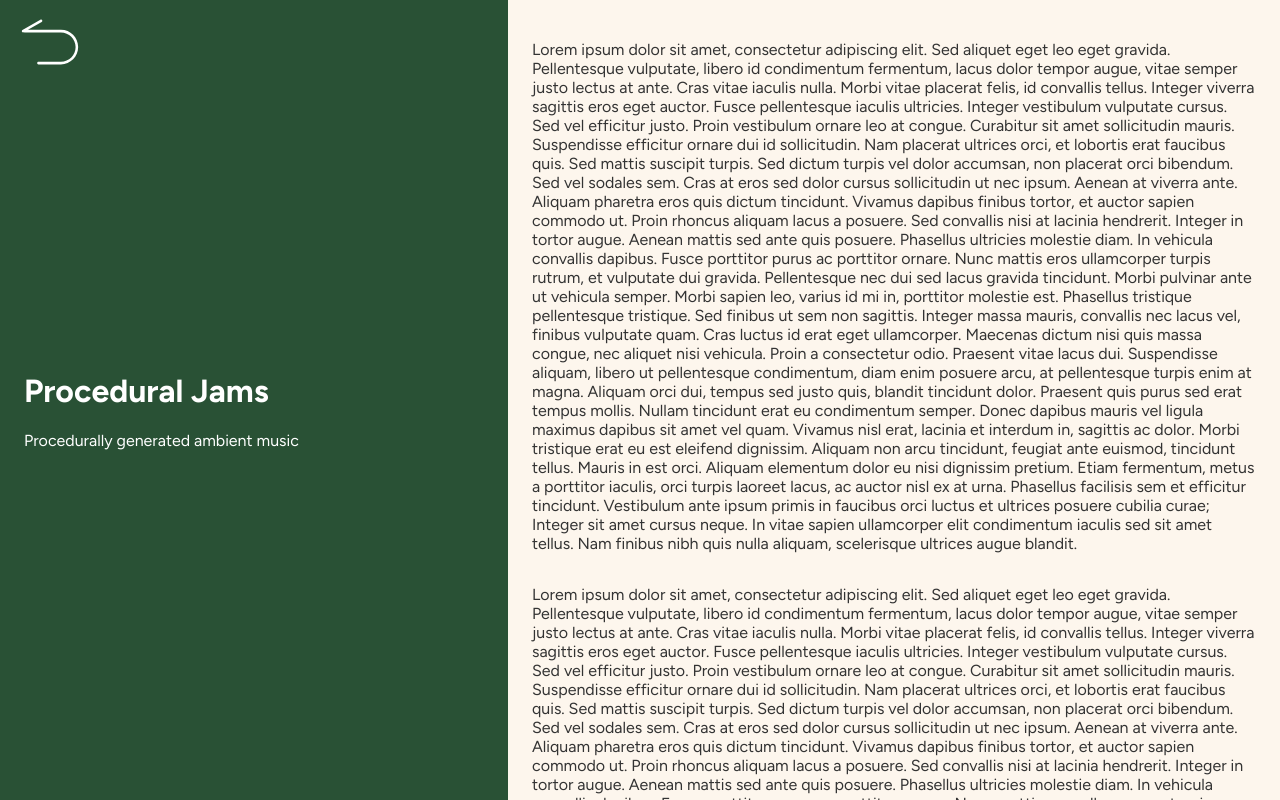
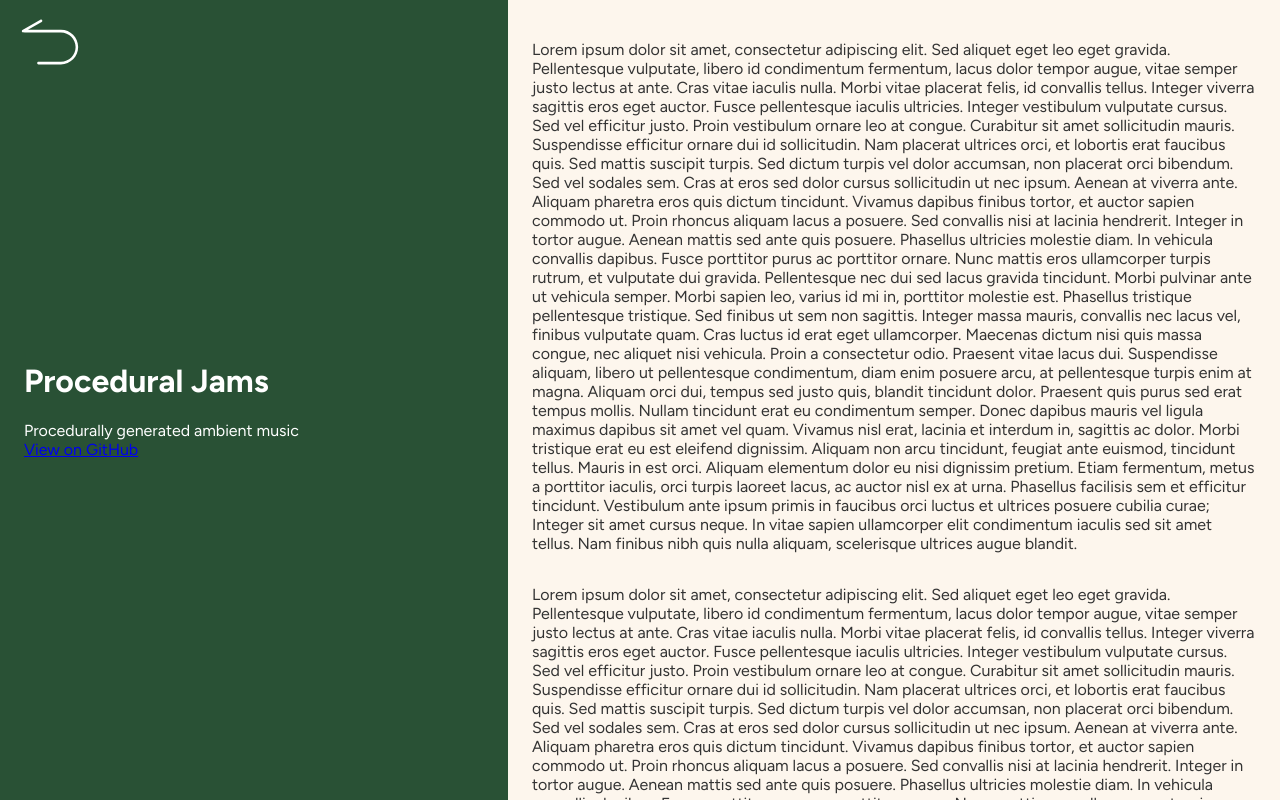
Before and after one commit to apratt957/2024portfolio, a Next.js app: page /procedural-jams in a window 1280 px wide. Built offline with nearby package versions, Linux system fonts and the light colour scheme.

Commit message:
separate header component

```diff
--- a/src/app/(work)/procedural-jams/page.tsx
+++ b/src/app/(work)/procedural-jams/page.tsx
@@ -1,44 +1,22 @@
 "use client";
 
-import { motion } from "framer-motion";
 import styles from "../page.module.css";
 import { work } from "@/app/work";
 import { findCurrentProject } from "@/helpers";
-import Image from "next/image";
+import Header from "@/app/Header";
 
-export default function KeepingTime() {
-  const handleBackButtonClick = () => {
-    window.location.href = "/";
-  };
-
+export default function ProceduralJams() {
   const projectName = "Procedural Jams";
   const currentProject = findCurrentProject(projectName, work) as {
     title: string;
     description: string;
     backgroundColor: string;
+    githubLink: string;
+    githubLinkDescription: string;
   };
   return (
     <div className={styles.container}>
-      <header
-        className={styles.workHeader}
-        style={{
-          backgroundColor: currentProject.backgroundColor,
-          color: "white",
-        }}
-      >
-        <motion.div
-          className={styles.back}
-          whileHover={{
-            scale: 1.1,
-            transition: { duration: 0.3 },
-          }}
-          onClick={handleBackButtonClick}
-        >
-          <Image src="/back.svg" alt="back" height={80} width={80} />
-        </motion.div>
-        <h1 className={styles.headerTitle}>{currentProject.title}</h1>
-        <div>{currentProject.description}</div>
-      </header>
+      <Header currentProject={currentProject} color="white" />
       <div className={styles.content}>
         <p>
           Lorem ipsum dolor sit amet, consectetur adipiscing elit. Sed aliquet
--- /dev/null
+++ b/src/app/Header.tsx
@@ -0,0 +1,48 @@
+import React from "react";
+import { motion } from "framer-motion";
+import styles from "@/app/(work)/page.module.css";
+import Image from "next/image";
+
+interface HeaderProps {
+  color: string;
+  currentProject: {
+    title: string;
+    description: string;
+    githubLink: string;
+    githubLinkDescription: string;
+    backgroundColor: string;
+  };
+}
+
+const Header: React.FC<HeaderProps> = ({ color, currentProject }) => {
+  const handleBackButtonClick = () => {
+    window.location.href = "/";
+  };
+  return (
+    <header
+      className={styles.workHeader}
+      style={{
+        backgroundColor: currentProject.backgroundColor,
+        color,
+      }}
+    >
+      <motion.div
+        className={styles.back}
+        whileHover={{
+          scale: 1.1,
+          transition: { duration: 0.3 },
+        }}
+        onClick={handleBackButtonClick}
+      >
+        <Image src="/back.svg" alt="back" height={80} width={80} />
+      </motion.div>
+      <h1 className={styles.headerTitle}>{currentProject.title}</h1>
+      <div>{currentProject.description}</div>
+      <a href={currentProject.githubLink} target="_blank">
+        {currentProject.githubLinkDescription}
+      </a>
+    </header>
+  );
+};
+
+export default Header;
--- a/src/app/work.tsx
+++ b/src/app/work.tsx
@@ -5,15 +5,21 @@ export const work = [
     title: "Keeping Time",
     description: "A pared down, no fuss pomodoro timer",
     backgroundColor: colors.red,
+    githubLink: "https://github.com/apratt957/pomodoro",
+    githubLinkDescription: "View on GitHub",
   },
   {
     title: "CareRing",
     description: "Connect with local volunteering opportunities",
     backgroundColor: colors.blue,
+    githubLink: "https://github.com/volunteers-connect/care-ring",
+    githubLinkDescription: "View on GitHub",
   },
   {
     title: "Procedural Jams",
     description: "Procedurally generated ambient music",
     backgroundColor: colors.green,
+    githubLink: "https://github.com/apratt957/procgenjams",
+    githubLinkDescription: "View on GitHub",
   },
 ];
```
Also changed, not shown: src/app/(work)/carering/page.tsx (+5 -27 lines), src/app/(work)/keeping-time/page.tsx (+4 -26 lines).
